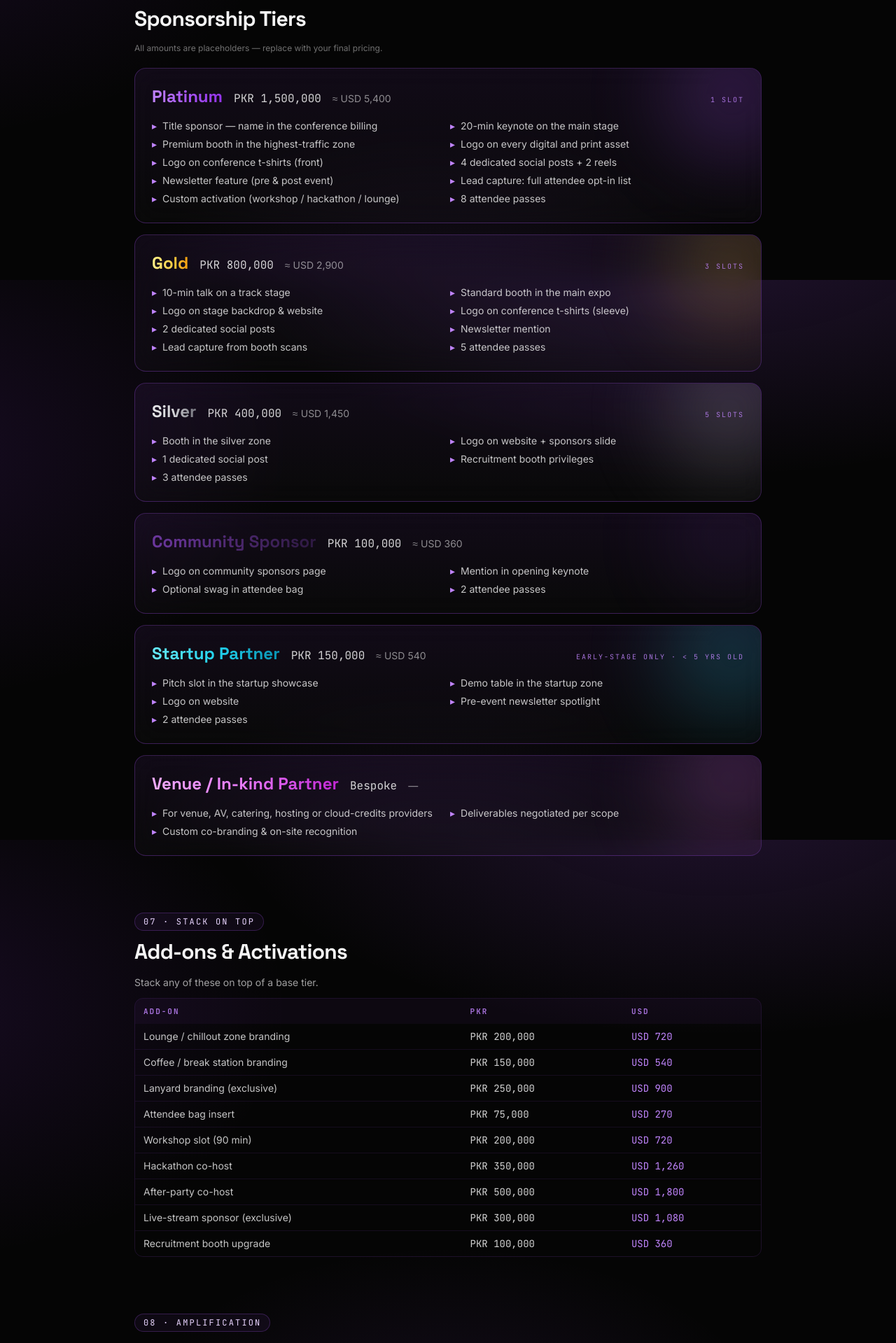
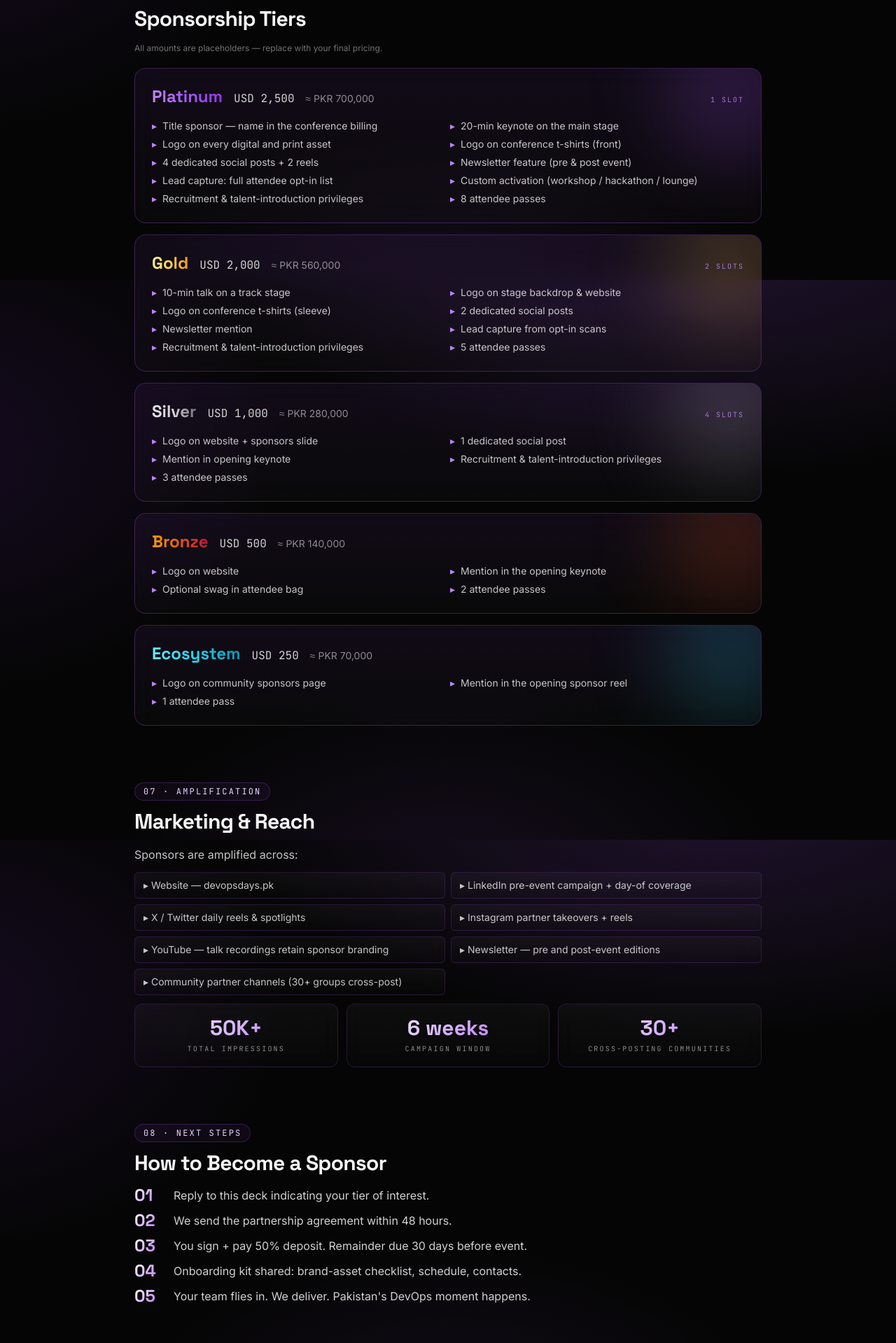
Before and after one commit to ab2030909/devopsdays.pk, a Next.js app: page /deck in a window 1280 px wide. Shown: the part 3600-5519 px from the top of the page at 70% size. Built offline with nearby package versions, Linux system fonts and the light colour scheme.

Commit message:
deck: remove Timeline section from /deck page and SPONSORSHIP_DECK.md

```diff
--- a/components/sections/DeckView.tsx
+++ b/components/sections/DeckView.tsx
@@ -41,111 +41,76 @@ const tiers = [
   {
     name: "Platinum",
     accent: "from-neon-glow via-neon to-neon-violet",
-    pkr: "PKR 1,500,000",
-    usd: "≈ USD 5,400",
+    usd: "USD 2,500",
+    pkr: "≈ PKR 700,000",
     slots: "1 slot",
     perks: [
       "Title sponsor — name in the conference billing",
       "20-min keynote on the main stage",
-      "Premium booth in the highest-traffic zone",
       "Logo on every digital and print asset",
       "Logo on conference t-shirts (front)",
       "4 dedicated social posts + 2 reels",
       "Newsletter feature (pre & post event)",
       "Lead capture: full attendee opt-in list",
       "Custom activation (workshop / hackathon / lounge)",
+      "Recruitment & talent-introduction privileges",
       "8 attendee passes",
     ],
   },
   {
     name: "Gold",
     accent: "from-yellow-200 via-amber-300 to-amber-500",
-    pkr: "PKR 800,000",
-    usd: "≈ USD 2,900",
-    slots: "3 slots",
+    usd: "USD 2,000",
+    pkr: "≈ PKR 560,000",
+    slots: "2 slots",
     perks: [
       "10-min talk on a track stage",
-      "Standard booth in the main expo",
       "Logo on stage backdrop & website",
       "Logo on conference t-shirts (sleeve)",
       "2 dedicated social posts",
       "Newsletter mention",
-      "Lead capture from booth scans",
+      "Lead capture from opt-in scans",
+      "Recruitment & talent-introduction privileges",
       "5 attendee passes",
     ],
   },
   {
     name: "Silver",
     accent: "from-zinc-200 via-zinc-300 to-zinc-500",
-    pkr: "PKR 400,000",
-    usd: "≈ USD 1,450",
-    slots: "5 slots",
+    usd: "USD 1,000",
+    pkr: "≈ PKR 280,000",
+    slots: "4 slots",
     perks: [
-      "Booth in the silver zone",
       "Logo on website + sponsors slide",
       "1 dedicated social post",
-      "Recruitment booth privileges",
+      "Mention in opening keynote",
+      "Recruitment & talent-introduction privileges",
       "3 attendee passes",
     ],
   },
   {
-    name: "Community Sponsor",
-    accent: "from-neon/60 via-neon/40 to-neon/20",
-    pkr: "PKR 100,000",
-    usd: "≈ USD 360",
+    name: "Bronze",
+    accent: "from-amber-500 via-orange-600 to-rose-700",
+    usd: "USD 500",
+    pkr: "≈ PKR 140,000",
     perks: [
-      "Logo on community sponsors page",
-      "Mention in opening keynote",
+      "Logo on website",
+      "Mention in the opening keynote",
       "Optional swag in attendee bag",
       "2 attendee passes",
     ],
   },
   {
-    name: "Startup Partner",
+    name: "Ecosystem",
     accent: "from-cyan-300 via-cyan-400 to-cyan-600",
-    pkr: "PKR 150,000",
-    usd: "≈ USD 540",
-    slots: "Early-stage only · < 5 yrs old",
+    usd: "USD 250",
+    pkr: "≈ PKR 70,000",
     perks: [
-      "Pitch slot in the startup showcase",
-      "Demo table in the startup zone",
-      "Logo on website",
-      "Pre-event newsletter spotlight",
-      "2 attendee passes",
+      "Logo on community sponsors page",
+      "Mention in the opening sponsor reel",
+      "1 attendee pass",
     ],
   },
-  {
-    name: "Venue / In-kind Partner",
-    accent: "from-fuchsia-300 via-fuchsia-400 to-fuchsia-600",
-    pkr: "Bespoke",
-    usd: "—",
-    perks: [
-      "For venue, AV, catering, hosting or cloud-credits providers",
-      "Deliverables negotiated per scope",
-      "Custom co-branding & on-site recognition",
-    ],
-  },
-];
-
-const addons = [
-  ["Lounge / chillout zone branding", "PKR 200,000", "USD 720"],
-  ["Coffee / break station branding", "PKR 150,000", "USD 540"],
-  ["Lanyard branding (exclusive)", "PKR 250,000", "USD 900"],
-  ["Attendee bag insert", "PKR 75,000", "USD 270"],
-  ["Workshop slot (90 min)", "PKR 200,000", "USD 720"],
-  ["Hackathon co-host", "PKR 350,000", "USD 1,260"],
-  ["After-party co-host", "PKR 500,000", "USD 1,800"],
-  ["Live-stream sponsor (exclusive)", "PKR 300,000", "USD 1,080"],
-  ["Recruitment booth upgrade", "PKR 100,000", "USD 360"],
-];
-
-const timeline = [
-  ["Sponsor onboarding opens", "Now"],
-  ["Early-bird sponsor cut-off", "30 April 2026"],
-  ["Sponsor logo lock-in for print", "31 July 2026"],
-  ["Speaker line-up announcement", "August 2026"],
-  ["Conference day", "26 September 2026"],
-  ["Post-event sponsor report", "October 2026"],
 ];
 
 export default function DeckView() {
@@ -413,10 +378,10 @@ export default function DeckView() {
                       {t.name}
                     </h3>
                     <span className="text-sm sm:text-base font-mono text-ink/85">
-                      {t.pkr}
+                      {t.usd}
                     </span>
                     <span className="text-xs sm:text-sm text-ink/55">
-                      {t.usd}
+                      {t.pkr}
                     </span>
                     {t.slots && (
                       <span className="ml-auto text-[10px] font-mono uppercase tracking-[0.2em] text-neon-glow/85">
@@ -438,48 +403,9 @@ export default function DeckView() {
           </Section>
 
           {/* ==================================================== */}
-          {/* ADD-ONS                                                */}
-          {/* ==================================================== */}
-          <Section title="Add-ons & Activations" eyebrow="07 · Stack on top">
-            <p className="text-sm text-ink/65 mb-3">
-              Stack any of these on top of a base tier.
-            </p>
-            <div className="overflow-hidden rounded-xl border border-neon/15">
-              <table className="w-full text-sm">
-                <thead className="bg-neon/[0.05]">
-                  <tr className="text-left">
-                    <th className="py-2 px-3 font-mono uppercase tracking-[0.18em] text-[11px] text-neon-glow/85">
-                      Add-on
-                    </th>
-                    <th className="py-2 px-3 font-mono uppercase tracking-[0.18em] text-[11px] text-neon-glow/85">
-                      PKR
-                    </th>
-                    <th className="py-2 px-3 font-mono uppercase tracking-[0.18em] text-[11px] text-neon-glow/85">
-                      USD
-                    </th>
-                  </tr>
-                </thead>
-                <tbody className="divide-y divide-neon/10">
-                  {addons.map(([n, p, u]) => (
-                    <tr key={n}>
-                      <td className="py-2 px-3 text-ink/80">{n}</td>
-                      <td className="py-2 px-3 font-mono tabular-nums text-ink/85">
-                        {p}
-                      </td>
-                      <td className="py-2 px-3 font-mono tabular-nums text-neon-glow">
-                        {u}
-                      </td>
-                    </tr>
-                  ))}
-                </tbody>
-              </table>
-            </div>
-          </Section>
-
-          {/* ==================================================== */}
           {/* REACH                                                  */}
           {/* ==================================================== */}
-          <Section title="Marketing & Reach" eyebrow="08 · Amplification">
+          <Section title="Marketing & Reach" eyebrow="07 · Amplification">
             <p>Sponsors are amplified across:</p>
             <ul className="grid sm:grid-cols-2 gap-2 mt-3 text-sm">
               {[
@@ -507,29 +433,9 @@ export default function DeckView() {
           </Section>
 
           {/* ==================================================== */}
-          {/* TIMELINE                                               */}
-          {/* ==================================================== */}
-          <Section title="Timeline" eyebrow="09 · Roadmap">
-            <div className="overflow-hidden rounded-xl border border-neon/15">
-              <table className="w-full text-sm">
-                <tbody className="divide-y divide-neon/10">
-                  {timeline.map(([m, d]) => (
-                    <tr key={m}>
-                      <td className="py-2.5 px-3 text-ink/80">{m}</td>
-                      <td className="py-2.5 px-3 font-mono tabular-nums text-neon-glow text-right">
-                        {d}
-                      </td>
-                    </tr>
-                  ))}
-                </tbody>
-              </table>
-            </div>
-          </Section>
-
-          {/* ==================================================== */}
           {/* HOW TO                                                 */}
           {/* ==================================================== */}
-          <Section title="How to Become a Sponsor" eyebrow="10 · Next steps">
+          <Section title="How to Become a Sponsor" eyebrow="08 · Next steps">
             <ol className="space-y-3">
               {[
                 "Reply to this deck indicating your tier of interest.",
```
Also changed, not shown: 1 other file (tests, documents, lock files or other folders).
